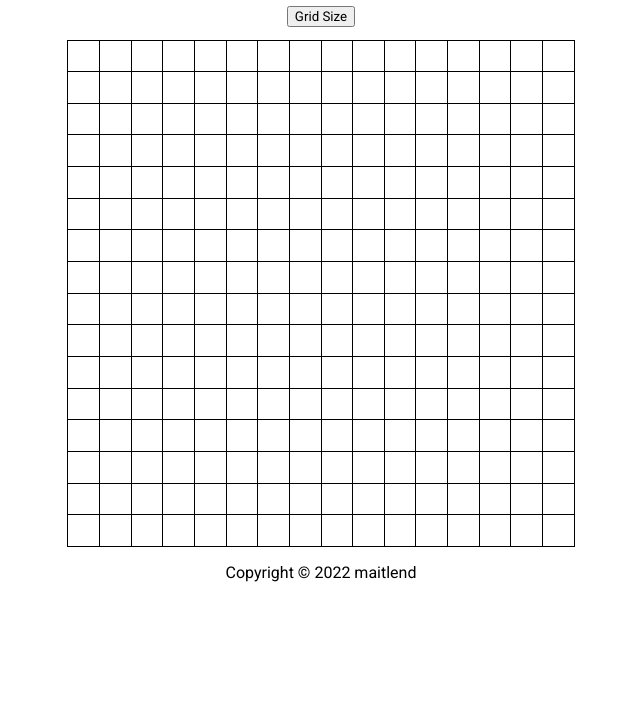
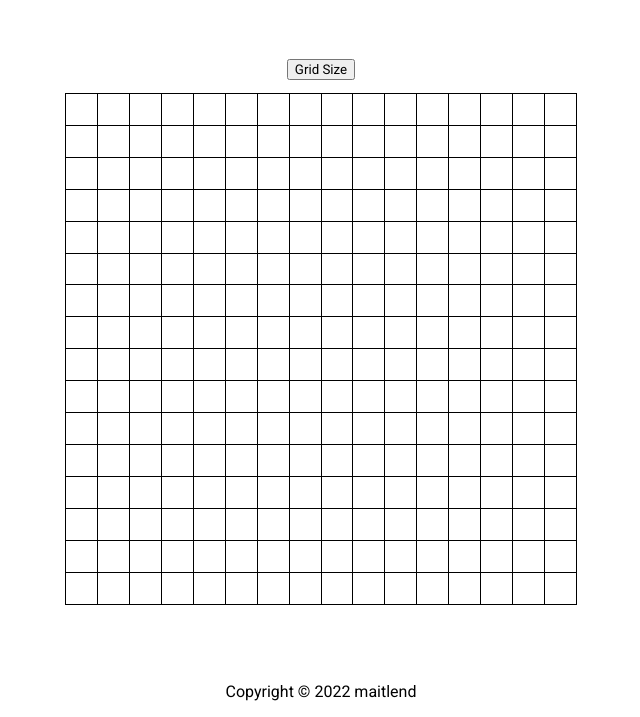
Before and after one commit to Maitlend/etch-a-sketch, a plain HTML site: page index.html in a window 1280 px wide. Shown: the part 83-800 px from the top of the page, without its empty margins (319-959 px from the left). Drawn offline with Linux system fonts and the light colour scheme.

Commit message:
Reposition html elements

```diff
--- a/style.css
+++ b/style.css
@@ -1,10 +1,11 @@
 * {
   font-family: 'Roboto', sans-serif;
+  box-sizing: border-box;
 }
 
-html, main {
+html, body {
   margin: 0;
-  /* height: 100%; */
+  height: 100%;
   overflow: hidden;
   position: relative;
 }
@@ -21,7 +22,7 @@ main {
   columns: 1;
   align-items: center;
   justify-content: center;
-  /* height:96vh; */
+  height: 100%;
 }
 
 header {
@@ -30,7 +31,6 @@ header {
 
 #container {
   display: grid;
-  /* grid-template-columns: repeat(16,1fr); */
   grid-gap: 1px;
   border: 1px solid black;
   width: 40%;
```
